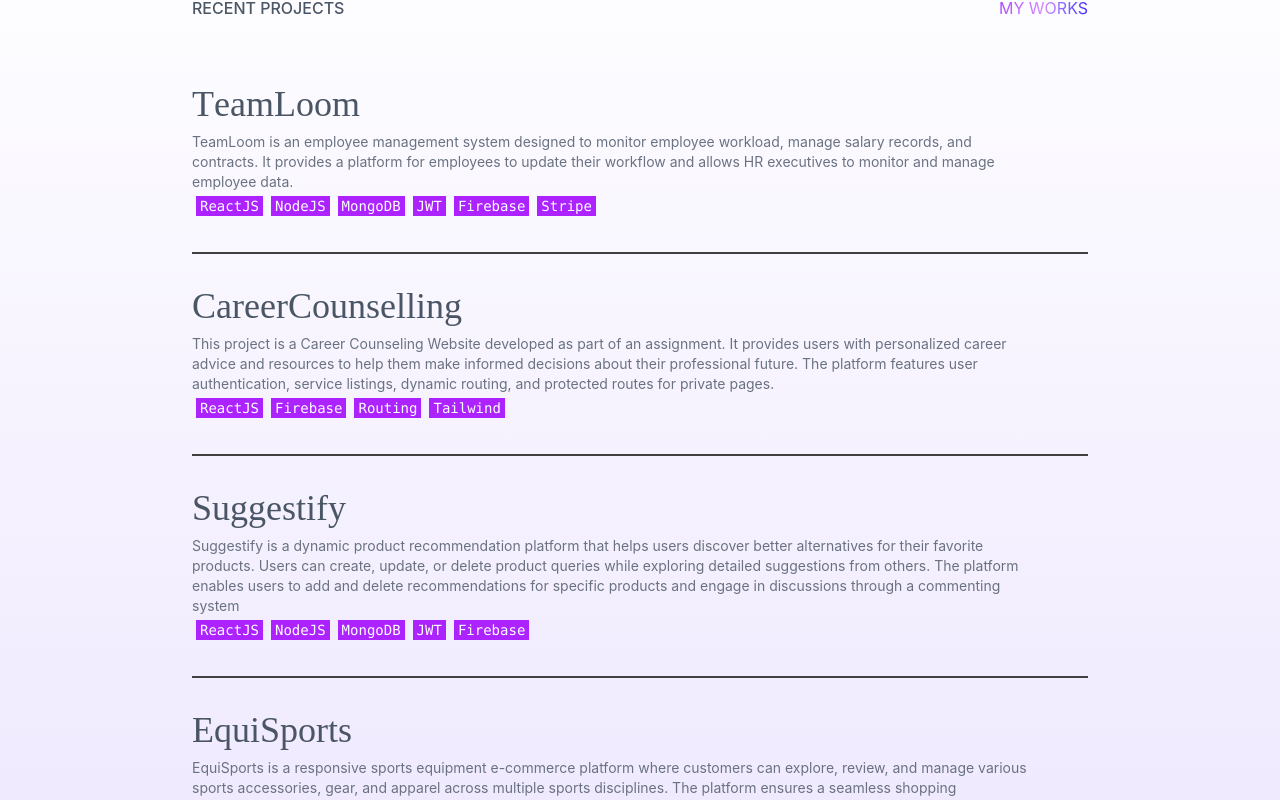
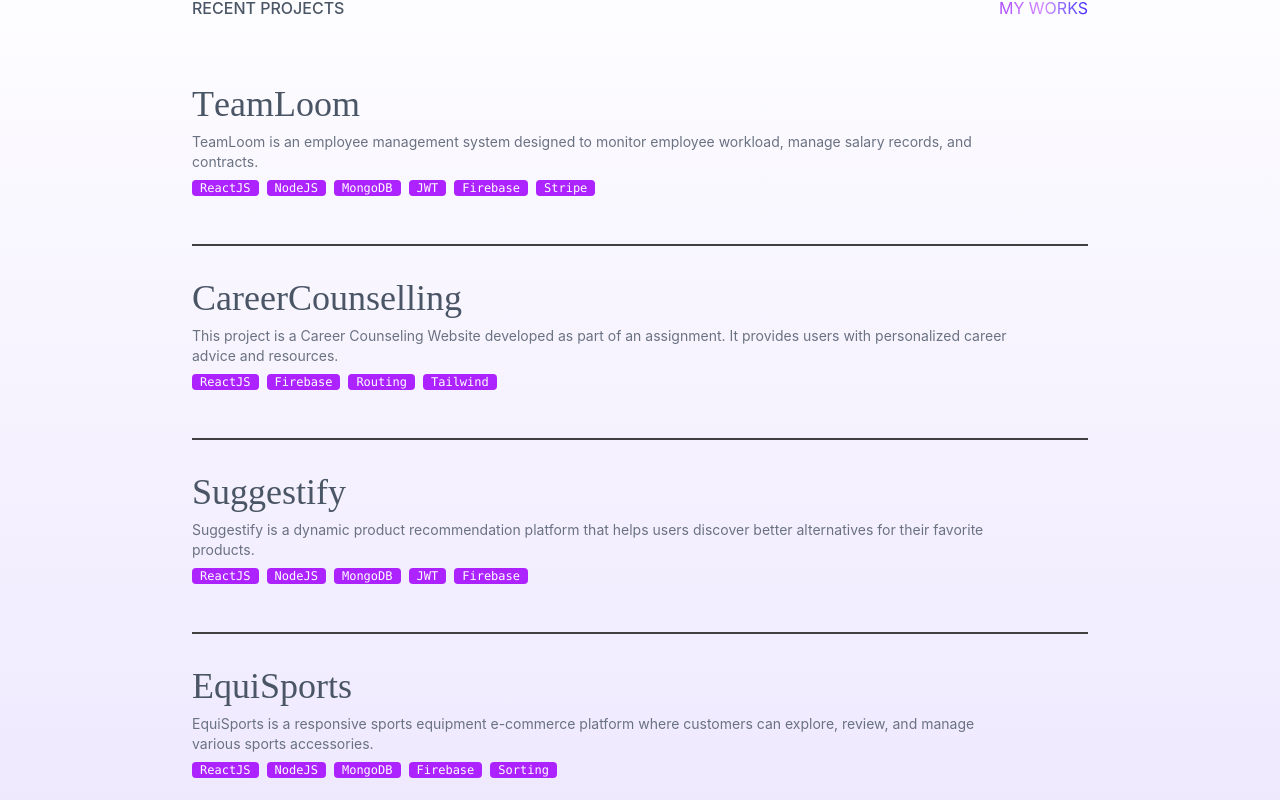
Before and after one commit to MasumAhmed19/my-portfolio, a React (Vite) app: page / in a window 1280 px wide. Shown: the part 912-1712 px from the top of the page. Built offline with nearby package versions, Linux system fonts and the light colour scheme; grey boxes are pictures that could not be loaded.

Commit message:
update: project section

```diff
--- a/package.json
+++ b/package.json
@@ -14,6 +14,7 @@
     "motion": "^12.3.1",
     "prop-types": "^15.8.1",
     "react": "^19.0.0",
+    "react-device-detect": "^2.2.3",
     "react-dom": "^19.0.0",
     "react-icons": "^5.4.0",
     "react-router-dom": "^7.1.5",
--- /dev/null
+++ b/src/Components/Modals/SpringModal.jsx
@@ -0,0 +1,70 @@
+import { AnimatePresence, motion } from "framer-motion";
+import { Link } from "react-router-dom";
+import { MdArrowOutward } from "react-icons/md";
+
+
+const SpringModal = ({ isOpen, setIsOpen, modalData }) => {
+  if (!modalData) return null;
+
+  return (
+    <AnimatePresence>
+      {isOpen && (
+        <motion.div
+          initial={{ opacity: 0 }}
+          animate={{ opacity: 1 }}
+          exit={{ opacity: 0 }}
+          onClick={() => setIsOpen(null)}
+          className="bg-slate-900/20 backdrop-blur p-8 fixed inset-0 z-50 grid place-items-center overflow-y-scroll cursor-pointer"
+        >
+          <motion.div
+            initial={{ scale: 0, rotate: "12.5deg" }}
+            animate={{ scale: 1, rotate: "0deg" }}
+            exit={{ scale: 0, rotate: "0deg" }}
+            onClick={(e) => e.stopPropagation()}
+            className="bg-[#FBFBFB] text-black p-6 rounded-lg w-full max-w-lg shadow-xl cursor-default relative overflow-hidden"
+          >
+            <div className="relative z-10">
+              <h3 className="text-4xl text-secondary-dark text-left mb-2 font-fraunces">
+                {modalData?.heading}
+              </h3>
+              <ul className="flex flex-wrap py-2 gap-2">
+                {modalData?.tags.map((el, idx) => (
+                  <li
+                    key={idx}
+                    className="inline-block text-xs bg-secondary-dark text-white font-mono px-2 mb-2 rounded"
+                  >
+                    {el}
+                  </li>
+                ))}
+              </ul>
+              <img
+                src={modalData?.imgSrc}
+                className="w-full h-auto rounded-lg mb-5 border-4 border-secondary-dark"
+                alt={modalData?.heading}
+              />
+              <p className="text-left mb-6">{modalData?.subheading}</p>
+              <div className="flex flex-row gap-4">
+                <Link to={modalData?.liveLink} target="_blank"  className="flex items-center text-sm bg-secondary-dark text-white px-2 mb-2 rounded">
+                  Live Link <MdArrowOutward />
+                </Link>
+                <Link to={modalData?.githubRepo} target="_blank" className="flex items-center text-sm bg-secondary-dark text-white px-2 mb-2 rounded">
+                 Github Repository <MdArrowOutward />
+                </Link>
+              </div>
+              {/* <div className="flex gap-2">
+                <button
+                  onClick={() => setIsOpen(null)}
+                  className="bg-transparent hover:bg-white/10 transition-colors text-white font-semibold w-full py-2 rounded"
+                >
+                  Close
+                </button>
+              </div> */}
+            </div>
+          </motion.div>
+        </motion.div>
+      )}
+    </AnimatePresence>
+  );
+};
+
+export default SpringModal;
--- a/src/Pages/Home/Home.jsx
+++ b/src/Pages/Home/Home.jsx
@@ -15,7 +15,7 @@ const Home = () => {
 
       {/* Project section */}
       <section className="min-h-screen py-[100px] g14">
-        <div className="max-w-4xl mx-auto flex items-center justify-between text-md">
+        <div className="max-w-4xl mx-auto flex items-center justify-between text-md px-5 md:px-0">
           <h2 className="font-medium text-gray-600 uppercase ">Recent Projects</h2>
           <h2 className="flex items-center justify-center grad-text uppercase">My Works</h2>
         </div>
--- a/src/Pages/Home/Home_Hero.jsx
+++ b/src/Pages/Home/Home_Hero.jsx
@@ -17,7 +17,7 @@ const Home_Hero = () => {
         <div className="flex flex-col gap-5">
           <h2 className="text-left font-fraunces text-3xl md:text-5xl leading-10 md:leading-15 font-thin">
             <div className="flex items-center justify-start gap-2">
-              <span>Hi, I'm</span>
+              <span className="whitespace-nowrap">Hi, I'm</span>
               <div
                 className="tooltip"
                 data-tip="hello"
@@ -29,11 +29,11 @@ const Home_Hero = () => {
                 </div>
                 <img
                 src="https://i.ibb.co.com/KjN8t2q7/bw.jpg"
-                className="w-12 md:w-16 rounded-full border-border"
+                className="w-10 md:w-16 rounded-full border-border"
               />
               </div>
 
-              <span>Masum Ahmed, </span>
+              <span className="whitespace-nowrap">Masum Ahmed, </span>
             </div>
             Junior <span className="grad-text">MERN</span> Stack Developer{" "}
             <br /> & Passionate about Problem Solving
--- a/src/Pages/Home/Home_Projects.jsx
+++ b/src/Pages/Home/Home_Projects.jsx
@@ -1,8 +1,11 @@
 import { useMotionValue, motion, useSpring, useTransform } from "framer-motion";
-import { useRef } from "react";
+import { useRef, useState } from "react";
 import { FiArrowRight } from "react-icons/fi";
+import { isMobile } from "react-device-detect";
+import SpringModal from "../../Components/Modals/SpringModal";
 
-const Link = ({ heading, imgSrc, subheading, href, tags }) => {
+
+const LinkProject = ({ heading, imgSrc, subheading, href, tags, onClick }) => {
   const ref = useRef(null);
 
   const x = useMotionValue(0);
@@ -11,21 +14,14 @@ const Link = ({ heading, imgSrc, subheading, href, tags }) => {
   const mouseXSpring = useSpring(x);
   const mouseYSpring = useSpring(y);
 
-  const top = useTransform(mouseYSpring, [0.5, -0.5], ["40%", "60%"]);
-  const left = useTransform(mouseXSpring, [0.5, -0.5], ["60%", "70%"]);
+  const top = useTransform(mouseYSpring, [-0.5, 0.5], ["40%", "60%"]);
+  const left = useTransform(mouseXSpring, [-0.5, 0.5], ["60%", "70%"]);
 
   const handleMouseMove = (e) => {
+    if (!ref.current) return;
     const rect = ref.current.getBoundingClientRect();
-
-    const width = rect.width;
-    const height = rect.height;
-
-    const mouseX = e.clientX - rect.left;
-    const mouseY = e.clientY - rect.top;
-
-    const xPct = mouseX / width - 0.5;
-    const yPct = mouseY / height - 0.5;
-
+    const xPct = (e.clientX - rect.left) / rect.width - 0.5;
+    const yPct = (e.clientY - rect.top) / rect.height - 0.5;
     x.set(xPct);
     y.set(yPct);
   };
@@ -35,32 +31,23 @@ const Link = ({ heading, imgSrc, subheading, href, tags }) => {
       href={href}
       ref={ref}
       onMouseMove={handleMouseMove}
+      onClick={onClick}
       initial="initial"
       whileHover="whileHover"
-      className="group relative flex items-center justify-between  border-b-2 border-neutral-700 py-4 transition-colors duration-500 hover:border-secondary-dark  md:py-8"
+      className="group relative flex items-center justify-between border-b-2 border-neutral-700 py-4 transition-colors duration-500 hover:border-secondary-dark md:py-8 cursor-pointer"
     >
       <div>
         <motion.span
-          variants={{
-            initial: { x: 0 },
-            whileHover: { x: -16 },
-          }}
-          transition={{
-            type: "spring",
-            staggerChildren: 0.075,
-            delayChildren: 0.25,
-          }}
-          className="relative z-10 block text-4xl font-fraunces text-gray-600  transition-colors duration-500 group-hover:text-secondary-dark "
+          variants={{ initial: { x: 0 }, whileHover: { x: -16 } }}
+          transition={{ type: "spring", staggerChildren: 0.075, delayChildren: 0.25 }}
+          className="relative z-10 block text-4xl font-fraunces text-gray-600 transition-colors duration-500 group-hover:text-secondary-dark"
         >
           {heading.split("").map((l, i) => (
             <motion.span
-              variants={{
-                initial: { x: 0 },
-                whileHover: { x: 16 },
-              }}
+              key={i}
+              variants={{ initial: { x: 0 }, whileHover: { x: 16 } }}
               transition={{ type: "spring" }}
-              className="inline-block "
-              key={i}
+              className="inline-block"
             >
               {l}
             </motion.span>
@@ -68,93 +55,98 @@ const Link = ({ heading, imgSrc, subheading, href, tags }) => {
         </motion.span>
         <span className="relative z-10 mt-2 block text-gray-500 text-sm transition-colors duration-500 group-hover:text-gray-700">
           {subheading}
-          <div className="flex">
+          <ul className="flex flex-wrap py-2 gap-2">
             {tags.map((el, idx) => (
               <li
                 key={idx}
-                className="inline-block text-sm bg-secondary-dark  text-white font-mono px-1  m-1"
+                className="inline-block text-xs bg-secondary-dark text-white font-mono px-2 mb-2 rounded"
               >
                 {el}
               </li>
             ))}
-          </div>
+          </ul>
         </span>
       </div>
 
       <motion.img
-        style={{
-          top,
-          left,
-          translateX: "-50%",
-          translateY: "-50%",
-        }}
-        variants={{
-          initial: { scale: 0, rotate: "-12.5deg" },
-          whileHover: { scale: 1, rotate: "12.5deg" },
-        }}
+        style={{ top, left, translateX: "-50%", translateY: "-50%" }}
+        variants={{ initial: { scale: 0, rotate: "-12.5deg" }, whileHover: { scale: 1, rotate: "12.5deg" } }}
         transition={{ type: "spring" }}
         src={imgSrc}
         className="absolute z-20 h-24 w-32 rounded-lg object-cover md:h-48 md:w-72"
-        alt={`Image representing a link for ${heading}`}
+        alt={`Image representing ${heading}`}
       />
 
       <motion.div
-        variants={{
-          initial: {
-            x: "25%",
-            opacity: 0,
-          },
-          whileHover: {
-            x: "0%",
-            opacity: 1,
-          },
-        }}
+        variants={{ initial: { x: "25%", opacity: 0 }, whileHover: { x: "0%", opacity: 1 } }}
         transition={{ type: "spring" }}
         className="relative z-10 p-4"
       >
-        <FiArrowRight className="text-2xl text-secondary-dark" />
+        <div className="text-xs flex items-center gap-1">
+           Detail <FiArrowRight className=" -rotate-45 text-secondary-dark" />
+        </div>
+
       </motion.div>
     </motion.a>
   );
 };
 
+
+
+
 const Home_Projects = () => {
-  return (
-    <section className=" p-4 md:p-8">
-      <div className="mx-auto max-w-4xl">
-        <Link
-          heading="TeamLoom"
-          subheading="TeamLoom is an employee management system designed to monitor employee workload, manage salary records, and contracts. It provides a platform for employees to update their workflow and allows HR executives to monitor and manage employee data."
-          imgSrc="https://i.ibb.co.com/FqnTd8N4/Team-Loom-hero.png"
-          href="#"
-          tags={["ReactJS", "NodeJS", "MongoDB", "JWT", "Firebase", "Stripe"]}
-        />
-        <Link
-          heading="Career Counselling"
-          subheading="This project is a Career Counseling Website developed as part of an assignment. It provides users with personalized career advice and resources to help them make informed decisions about their professional future. The platform features user authentication, service listings, dynamic routing, and protected routes for private pages."
-          imgSrc="https://i.ibb.co.com/6JPDCk9q/career-counselling.png"
-          tags={["ReactJS", "Firebase", "Routing", "Tailwind"]}
-          href="#"
-        />
+    const [modalData, setModalData] = useState(null);
 
-        <Link
-          heading="Suggestify"
-          subheading="Suggestify is a dynamic product recommendation platform that helps users discover better alternatives for their favorite products. Users can create, update, or delete product queries while exploring detailed suggestions from others. The platform enables users to add and delete recommendations for specific products and engage in discussions through a commenting system"
-          imgSrc="https://i.ibb.co.com/ffdNDQ2/suggestify-hero.png"
-          tags={["ReactJS", "NodeJS", "MongoDB", "JWT", "Firebase"]}
-          href="#"
-        />
+    const projects = [
+      {
+        heading: "TeamLoom",
+        subheading:
+          "TeamLoom is an employee management system designed to monitor employee workload, manage salary records, and contracts.",
+        imgSrc: "https://i.ibb.co.com/FqnTd8N4/Team-Loom-hero.png",
+        tags: ["ReactJS", "NodeJS", "MongoDB", "JWT", "Firebase", "Stripe"],
+        liveLink:'https://teamloom-a1022.web.app/',
+        githubRepo: 'https://github.com/MasumAhmed19/TeamLoom-clientside'
+      },
+      {
+        heading: "Career Counselling",
+        subheading:
+          "This project is a Career Counseling Website developed as part of an assignment. It provides users with personalized career advice and resources.",
+        imgSrc: "https://i.ibb.co.com/6JPDCk9q/career-counselling.png",
+        tags: ["ReactJS", "Firebase", "Routing", "Tailwind"],
+        liveLink:'https://career-counseling-mas.netlify.app/',
+        githubRepo: 'https://github.com/MasumAhmed19/careercounselling'
+      },
+      {
+        heading: "Suggestify",
+        subheading:
+          "Suggestify is a dynamic product recommendation platform that helps users discover better alternatives for their favorite products.",
+        imgSrc: "https://i.ibb.co.com/ffdNDQ2/suggestify-hero.png",
+        tags: ["ReactJS", "NodeJS", "MongoDB", "JWT", "Firebase"],
+        liveLink:'https://suggestify-28d19.web.app/',
+        githubRepo: 'https://github.com/MasumAhmed19/Suggestify_Client'
+      },
+      {
+        heading: "EquiSports",
+        subheading:
+          "EquiSports is a responsive sports equipment e-commerce platform where customers can explore, review, and manage various sports accessories.",
+        imgSrc: "https://i.ibb.co.com/8nkc5QXx/Equi-Sports.png",
+        tags: ["ReactJS", "NodeJS", "MongoDB", "Firebase", "Sorting"],
+        liveLink:'https://equisports-mas.netlify.app/',
+        githubRepo: 'https://github.com/MasumAhmed19/EquipSports-clientside'
+      },
+    ];
 
-        <Link
-          heading="EquiSports"
-          subheading="EquiSports is a responsive sports equipment e-commerce platform where customers can explore, review, and manage various sports accessories, gear, and apparel across multiple sports disciplines. The platform ensures a seamless shopping experience with user authentication, product management, and dynamic product displays."
-          imgSrc="https://i.ibb.co.com/8nkc5QXx/Equi-Sports.png"
-          tags={["ReactJS", "NodeJS", "MongoDB", "Firebase", "Sorting"]}
-          href="#"
-        />
-      </div>
-    </section>
-  );
-};
+    return (
+      <section className="p-4 md:p-8">
+        <div className="mx-auto max-w-4xl">
+          {projects.map((project, index) => (
+            <LinkProject key={index} {...project} onClick={() => setModalData(project)} />
+          ))}
+        </div>
 
-export default Home_Projects;
+        {modalData && <SpringModal isOpen={!!modalData} setIsOpen={() => setModalData(null)} modalData={modalData} />}
+      </section>
+    );
+  };
+
+  export default Home_Projects;
```
Also changed, not shown: 1 other file (tests, documents, lock files or other folders).
